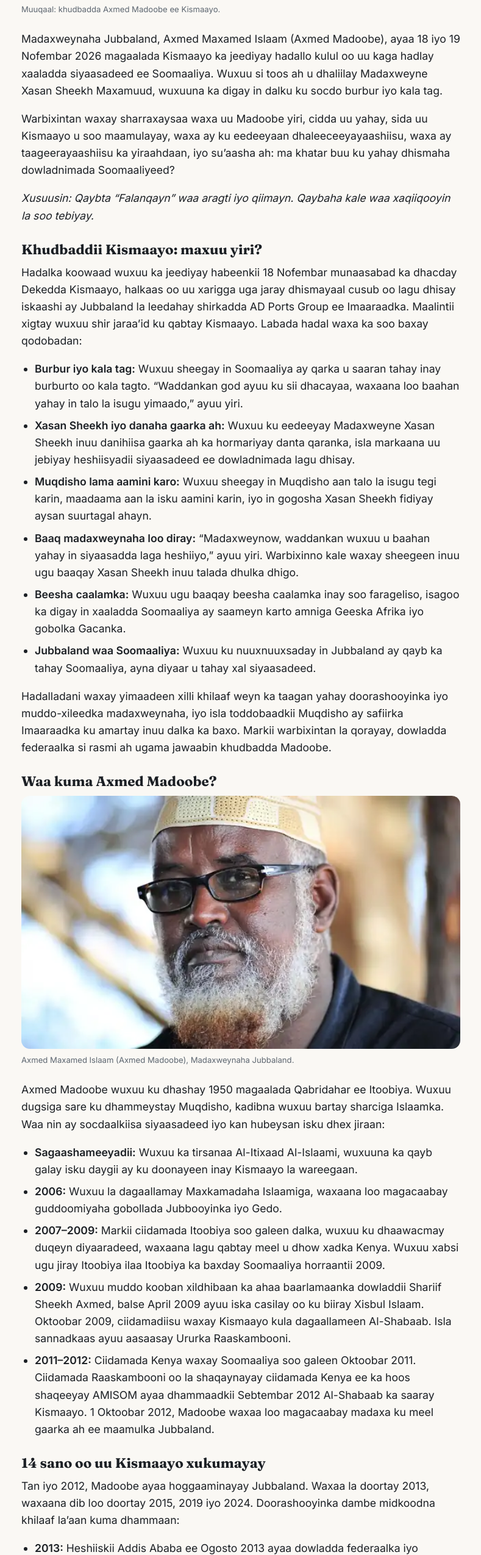
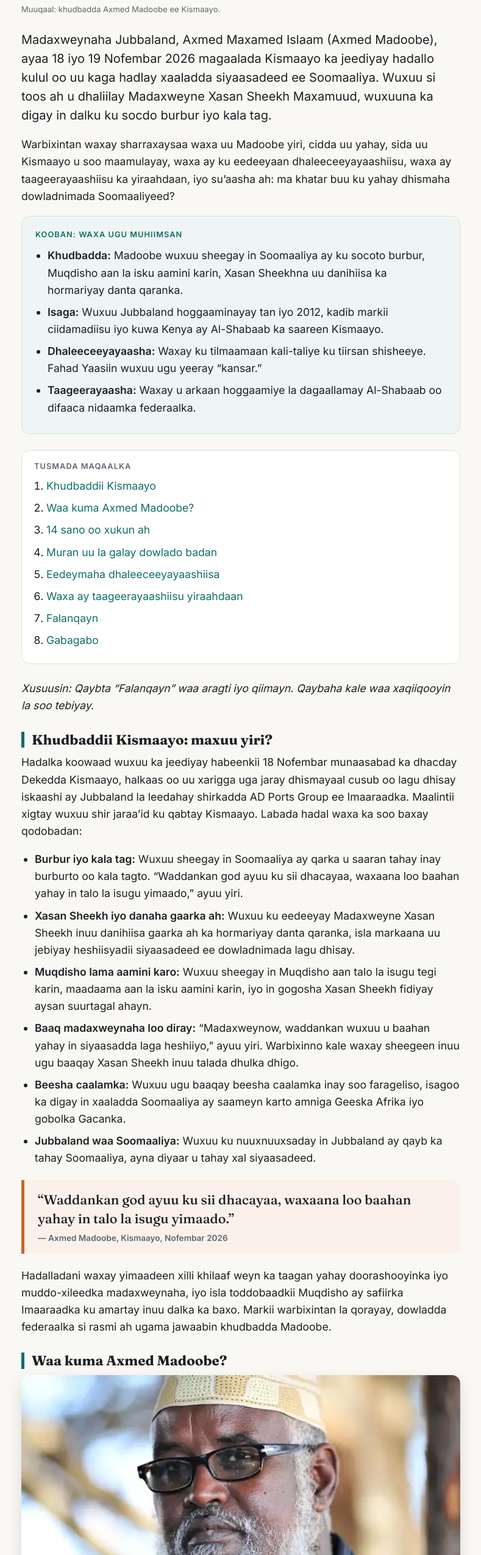
Before and after one commit to mudu1384-eng/horn-diaspora, a plain HTML site: page axmed-madoobe.html in a window 1280 px wide. Shown: the part 980-3530 px from the top of the page at 61% size, without its empty margins (245-1034 px from the left). Drawn offline with Linux system fonts and the light colour scheme.

Commit message:
Update axmed-madoobe.html

```diff
--- a/axmed-madoobe.html
+++ b/axmed-madoobe.html
@@ -45,6 +45,30 @@
   .article-body ul{margin:0 0 18px 22px;font-size:1.05rem}
   .article-body a{color:var(--accent)}
   .article-body li{margin-bottom:8px}
+  .article-body h3{border-left:5px solid var(--accent);padding-left:12px;scroll-margin-top:80px}
+  .article-body .lead{font-size:1.25rem;line-height:1.55;color:var(--ink)}
+  .keybox{background:var(--soft);border:1px solid #cfe3e1;border-radius:14px;padding:20px 22px;margin:0 0 26px}
+  .keybox h4{font-family:Inter,sans-serif;font-size:.8rem;letter-spacing:.08em;text-transform:uppercase;color:var(--accent);margin-bottom:10px}
+  .keybox ul{margin:0 0 0 20px!important}
+  .toc{border:1px solid var(--line);border-radius:14px;padding:16px 20px;margin:0 0 26px;background:var(--card)}
+  .toc h4{font-family:Inter,sans-serif;font-size:.8rem;letter-spacing:.08em;text-transform:uppercase;color:var(--muted);margin-bottom:8px}
+  .toc ol{margin:0 0 0 20px;font-size:1rem}
+  .toc a{text-decoration:none;color:var(--accent)}
+  .pull{border-left:5px solid var(--accent-2);background:#fbf1ea;border-radius:0 14px 14px 0;padding:18px 22px;margin:22px 0;font-family:Fraunces,Georgia,serif;font-size:1.35rem;line-height:1.4}
+  .pull cite{display:block;margin-top:8px;font:600 .85rem Inter,sans-serif;color:var(--muted);font-style:normal}
+  .facts{width:100%;border-collapse:collapse;margin:0 0 22px;font-size:1rem;background:var(--card);border:1px solid var(--line);border-radius:12px;overflow:hidden}
+  .facts td{padding:10px 14px;border-bottom:1px solid var(--line);vertical-align:top}
+  .facts td:first-child{font-weight:600;width:38%;color:var(--muted)}
+  .article-body ul.timeline{list-style:none;margin-left:0!important;border-left:3px solid var(--line);padding-left:18px}
+  .article-body ul.timeline li{position:relative}
+  .article-body ul.timeline li:before{content:"";position:absolute;left:-26px;top:7px;width:13px;height:13px;border-radius:50%;background:var(--accent)}
+  .article-body ul.cons,.article-body ul.pros{list-style:none;margin-left:0!important;border-radius:14px;padding:16px 18px}
+  .article-body ul.cons{background:#fbeeee;border:1px solid #efcfcf}
+  .article-body ul.pros{background:#edf7ef;border:1px solid #cde6d2}
+  .analysis{background:#1b1f24;color:#f1efe9;border-radius:16px;padding:6px 24px 10px;margin:30px 0}
+  .analysis h3{color:#fff;border-left-color:var(--accent-2)!important}
+  .analysis em{color:#c9ced4}
+  .article-body figure img{box-shadow:0 10px 26px rgba(0,0,0,.12)}
 </style>
 </head>
 <body>
@@ -64,12 +88,28 @@
 <p class="meta" style="margin-bottom:24px">Muuqaal: khudbadda Axmed Madoobe ee Kismaayo.</p>
     <div class="article-body">
 
-<p>Madaxweynaha Jubbaland, Axmed Maxamed Islaam (Axmed Madoobe), ayaa 18 iyo 19 Nofembar 2026 magaalada Kismaayo ka jeediyay hadallo kulul oo uu kaga hadlay xaaladda siyaasadeed ee Soomaaliya. Wuxuu si toos ah u dhaliilay Madaxweyne Xasan Sheekh Maxamuud, wuxuuna ka digay in dalku ku socdo burbur iyo kala tag.</p>
+<p class="lead">Madaxweynaha Jubbaland, Axmed Maxamed Islaam (Axmed Madoobe), ayaa 18 iyo 19 Nofembar 2026 magaalada Kismaayo ka jeediyay hadallo kulul oo uu kaga hadlay xaaladda siyaasadeed ee Soomaaliya. Wuxuu si toos ah u dhaliilay Madaxweyne Xasan Sheekh Maxamuud, wuxuuna ka digay in dalku ku socdo burbur iyo kala tag.</p>
 <p>Warbixintan waxay sharraxaysaa waxa uu Madoobe yiri, cidda uu yahay, sida uu Kismaayo u soo maamulayay, waxa ay ku eedeeyaan dhaleeceeyayaashiisu, waxa ay taageerayaashiisu ka yiraahdaan, iyo su’aasha ah: ma khatar buu ku yahay dhismaha dowladnimada Soomaaliyeed?</p>
+<div class="keybox"><h4>Kooban: waxa ugu muhiimsan</h4><ul>
+<li><strong>Khudbadda:</strong> Madoobe wuxuu sheegay in Soomaaliya ay ku socoto burbur, Muqdisho aan la isku aamini karin, Xasan Sheekhna uu danihiisa ka hormariyay danta qaranka.</li>
+<li><strong>Isaga:</strong> Wuxuu Jubbaland hoggaaminayay tan iyo 2012, kadib markii ciidamadiisu iyo kuwa Kenya ay Al-Shabaab ka saareen Kismaayo.</li>
+<li><strong>Dhaleeceeyayaasha:</strong> Waxay ku tilmaamaan kali-taliye ku tiirsan shisheeye. Fahad Yaasiin wuxuu ugu yeeray “kansar.”</li>
+<li><strong>Taageerayaasha:</strong> Waxay u arkaan hoggaamiye la dagaallamay Al-Shabaab oo difaaca nidaamka federaalka.</li>
+</ul></div>
+<nav class="toc"><h4>Tusmada maqaalka</h4><ol>
+<li><a href="#khudbadda">Khudbaddii Kismaayo</a></li>
+<li><a href="#waa-kuma">Waa kuma Axmed Madoobe?</a></li>
+<li><a href="#14-sano">14 sano oo xukun ah</a></li>
+<li><a href="#muran">Muran uu la galay dowlado badan</a></li>
+<li><a href="#dhaleeceyn">Eedeymaha dhaleeceeyayaashiisa</a></li>
+<li><a href="#taageero">Waxa ay taageerayaashiisu yiraahdaan</a></li>
+<li><a href="#falanqayn">Falanqayn</a></li>
+<li><a href="#gabagabo">Gabagabo</a></li>
+</ol></nav>
 <p><em>Xusuusin: Qaybta “Falanqayn” waa aragti iyo qiimayn. Qaybaha kale waa xaqiiqooyin la soo tebiyay.</em></p>
 
 
-<h3>Khudbaddii Kismaayo: maxuu yiri?</h3>
+<h3 id="khudbadda">Khudbaddii Kismaayo: maxuu yiri?</h3>
 <p>Hadalka koowaad wuxuu ka jeediyay habeenkii 18 Nofembar munaasabad ka dhacday Dekedda Kismaayo, halkaas oo uu xarigga uga jaray dhismayaal cusub oo lagu dhisay iskaashi ay Jubbaland la leedahay shirkadda AD Ports Group ee Imaaraadka. Maalintii xigtay wuxuu shir jaraa’id ku qabtay Kismaayo. Labada hadal waxa ka soo baxay qodobadan:</p>
 <ul>
 <li><strong>Burbur iyo kala tag:</strong> Wuxuu sheegay in Soomaaliya ay qarka u saaran tahay inay burburto oo kala tagto. “Waddankan god ayuu ku sii dhacayaa, waxaana loo baahan yahay in talo la isugu yimaado,” ayuu yiri.</li>
@@ -79,12 +119,21 @@
 <li><strong>Beesha caalamka:</strong> Wuxuu ugu baaqay beesha caalamka inay soo farageliso, isagoo ka digay in xaaladda Soomaaliya ay saameyn karto amniga Geeska Afrika iyo gobolka Gacanka.</li>
 <li><strong>Jubbaland waa Soomaaliya:</strong> Wuxuu ku nuuxnuuxsaday in Jubbaland ay qayb ka tahay Soomaaliya, ayna diyaar u tahay xal siyaasadeed.</li>
 </ul>
+<blockquote class="pull">“Waddankan god ayuu ku sii dhacayaa, waxaana loo baahan yahay in talo la isugu yimaado.”<cite>— Axmed Madoobe, Kismaayo, Nofembar 2026</cite></blockquote>
 <p>Hadalladani waxay yimaadeen xilli khilaaf weyn ka taagan yahay doorashooyinka iyo muddo-xileedka madaxweynaha, iyo isla toddobaadkii Muqdisho ay safiirka Imaaraadka ku amartay inuu dalka ka baxo. Markii warbixintan la qorayay, dowladda federaalka si rasmi ah ugama jawaabin khudbadda Madoobe.</p>
 
-<h3>Waa kuma Axmed Madoobe?</h3>
+<h3 id="waa-kuma">Waa kuma Axmed Madoobe?</h3>
 <figure style="margin:0 0 24px"><img src="axmed-madoobe.webp" alt="Axmed Madoobe, Madaxweynaha Jubbaland" style="width:100%;border-radius:14px;display:block"><figcaption class="meta" style="margin-top:8px">Axmed Maxamed Islaam (Axmed Madoobe), Madaxweynaha Jubbaland.</figcaption></figure>
+<table class="facts">
+<tr><td>Magaca buuxa</td><td>Axmed Maxamed Islaam (Axmed Madoobe)</td></tr>
+<tr><td>Dhalasho</td><td>1950, Qabridahar (Itoobiya)</td></tr>
+<tr><td>Xilka</td><td>Madaxweynaha Jubbaland</td></tr>
+<tr><td>Xukunka</td><td>Tan iyo 2012 (14 sano)</td></tr>
+<tr><td>Ururka</td><td>Guddoomiyaha Ururka Raaskambooni</td></tr>
+<tr><td>Doorashooyinka</td><td>2013, 2015, 2019, 2024</td></tr>
+</table>
 <p>Axmed Madoobe wuxuu ku dhashay 1950 magaalada Qabridahar ee Itoobiya. Wuxuu dugsiga sare ku dhammeystay Muqdisho, kadibna wuxuu bartay sharciga Islaamka. Waa nin ay socdaalkiisa siyaasadeed iyo kan hubeysan isku dhex jiraan:</p>
-<ul>
+<ul class="timeline">
 <li><strong>Sagaashameeyadii:</strong> Wuxuu ka tirsanaa Al-Itixaad Al-Islaami, wuxuuna ka qayb galay isku daygii ay ku doonayeen inay Kismaayo la wareegaan.</li>
 <li><strong>2006:</strong> Wuxuu la dagaallamay Maxkamadaha Islaamiga, waxaana loo magacaabay guddoomiyaha gobollada Jubbooyinka iyo Gedo.</li>
 <li><strong>2007–2009:</strong> Markii ciidamada Itoobiya soo galeen dalka, wuxuu ku dhaawacmay duqeyn diyaaradeed, waxaana lagu qabtay meel u dhow xadka Kenya. Wuxuu xabsi ugu jiray Itoobiya ilaa Itoobiya ka baxday Soomaaliya horraantii 2009.</li>
@@ -92,16 +141,16 @@
 <li><strong>2011–2012:</strong> Ciidamada Kenya waxay Soomaaliya soo galeen Oktoobar 2011. Ciidamada Raaskambooni oo la shaqaynayay ciidamada Kenya ee ka hoos shaqeeyay AMISOM ayaa dhammaadkii Sebtembar 2012 Al-Shabaab ka saaray Kismaayo. 1 Oktoobar 2012, Madoobe waxaa loo magacaabay madaxa ku meel gaarka ah ee maamulka Jubbaland.</li>
 </ul>
 
-<h3>14 sano oo uu Kismaayo xukumayay</h3>
+<h3 id="14-sano">14 sano oo uu Kismaayo xukumayay</h3>
 <p>Tan iyo 2012, Madoobe ayaa hoggaaminayay Jubbaland. Waxaa la doortay 2013, waxaana dib loo doortay 2015, 2019 iyo 2024. Doorashooyinka dambe midkoodna khilaaf la’aan kuma dhammaan:</p>
-<ul>
+<ul class="timeline">
 <li><strong>2013:</strong> Heshiiskii Addis Ababa ee Ogosto 2013 ayaa dowladda federaalka iyo Jubbaland ku heshiiyeen in maamulka la aqoonsado, ciidamadiisana lagu daro Ciidanka Xoogga Dalka.</li>
 <li><strong>2019:</strong> Wuxuu ku guuleystay doorasho uusan ku jirin musharax xooggan oo kale. Mucaaradku waxay sheegeen in doorashadu aysan dimuqraadi ahayn oo natiijada la maroojiyay. Dowladdii Farmaajo waxay qaadacday doorashada, waxayna taageertay doorasho kale oo is barbar socota. 2020 dagaal culus ayaa u dhexeeyay ciidamada dowladda federaalka iyo kuwa Jubbaland agagaarka xadka Kenya.</li>
 <li><strong>2024:</strong> Waxaa dib loogu doortay doorasho dadban oo ku dhisan habkii beelaha. Dowladda Xasan Sheekh ma aqoonsan, iyadoo ku doodaysay in dalku u socdo doorasho qof iyo cod ah. Maxkamad Jubbaland ah ayaa amar xarig ah u soo saartay Xasan Sheekh, dowladda federaalkuna waxay iyaduna amar xarig u soo saartay Madoobe, iyadoo ku eedeysay khiyaano qaran.</li>
 <li><strong>Raaskambooni, Diseembar 2024:</strong> Dagaal ayaa u dhexeeyay ciidamada federaalka iyo kuwa Jubbaland. Jubbaland ayaa la wareegtay magaalada, dowladda federaalkuna ciidamadeeda waa ka saartay gobolka Jubbada Hoose.</li>
 </ul>
 
-<h3>Muran uu la galay dowlado badan</h3>
+<h3 id="muran">Muran uu la galay dowlado badan</h3>
 <p>Dhaleeceeyayaashiisu waxay sheegaan in Madoobe uu khilaaf la galay ku dhawaad dowlad kasta oo Muqdisho fadhiday. Waxa ay tusaale u soo qaataan:</p>
 <ul>
 <li>Waqtiga dowladdii ku meel gaarka ahayd ee Cabdullaahi Yuusuf, wuxuu la jiray Maxkamadaha Islaamiga oo dowladdaas iyo ciidamada Itoobiya la dagaallamay.</li>
@@ -112,33 +161,37 @@
 </ul>
 <p>Si kastaba ha ahaatee, Madoobe marar badan ayuu heshiis la galay dowladaha dhexe. Tusaale ahaan wuxuu saxiixay heshiiskii Addis Ababa 2013, wuxuuna Sebtembar 2020 Muqdisho kula kulmay Farmaajo, halkaas oo ay is-afgarad ku gaareen.</p>
 
-<h3>Eedeymaha dhaleeceeyayaashiisa: “kali-taliye”</h3>
+<h3 id="dhaleeceyn">Eedeymaha dhaleeceeyayaashiisa: “kali-taliye”</h3>
 <p>Mucaaradka Jubbaland iyo dad badan oo siyaasiyiin ah waxay Madoobe ku tilmaamaan kali-taliye. Waxa ay tusaale u soo qaataan:</p>
-<ul>
+<ul class="cons">
 <li><strong>Muddada:</strong> 14 sano ayuu xukunka hayay, wuxuuna haystaa muddo-xileedkiisii saddexaad.</li>
 <li><strong>Doorashooyinka:</strong> Doorashooyinkiisa waa dadban, waxayna ku dhisan yihiin tiro yar oo ergo ah. Mucaaradku waxay ku eedeeyaan inuu doorashooyinka maroorsado.</li>
 <li><strong>Taageerada shisheeye:</strong> Waxay ku eedeeyaan inuu ku tiirsan yahay Kenya iyo dowlado kale oo shisheeye, si uu xukunka ugu sii haysto.</li>
 <li><strong>Dagaallada:</strong> Waxay sheegaan in khilaafkiisa uu marar badan u horseeday dagaal dhex mara ciidamada Soomaaliyeed, sida Gedo 2020 iyo Raaskambooni 2024.</li>
 </ul>
+<blockquote class="pull">“Kansar ku dhex jira siyaasadda Soomaaliya.”<cite>— Fahad Yaasiin, madaxii hore ee NISA, Juun 2022</cite></blockquote>
 <p>Mid ka mid ah eedeymaha ugu culus waxaa jeediyay Fahad Yaasiin, oo ahaa madaxa hay’adda sirdoonka (NISA) xilligii Farmaajo. Waraysi uu bixiyay Juun 2022, Fahad wuxuu Madoobe ku tilmaamay <strong>“kansar ku dhex jira siyaasadda Soomaaliya,”</strong> wuxuuna yiri dalku wuu hagaagi doonaa maalinta uu Madoobe tago. Wuxuu sidoo kale ku tilmaamay “mashruuc shisheeye oo Soomaaliya lagu beeray,” wuxuuna ku eedeeyay Kenya inay xukunka ku haysay si ay daneheeda u ilaashato.</p>
 <p>Waxaa muhiim ah in la ogaado in Fahad Yaasiin uu isagu yahay shakhsi muran badan dhaliyay. 2020, sarkaal ka tirsan ciidamada Jubbaland ayaa sheegay in Fahad iyo dowladdii Farmaajo ay u ballan qaadeen hal milyan oo doollar si uu uga caawiyo xilka ka qaadista Madoobe. Arrintaas oo kale waxay muujinaysaa in khilaafka Madoobe iyo Muqdisho uu yahay mid labada dhinac leh.</p>
 
-<h3>Waxa ay taageerayaashiisu yiraahdaan</h3>
+<h3 id="taageero">Waxa ay taageerayaashiisu yiraahdaan</h3>
 <p>Taageerayaasha Madoobe iyo dad badan oo reer Jubbaland ah waxay arrinta u arkaan si kale:</p>
-<ul>
+<ul class="pros">
 <li><strong>Xoreynta Kismaayo:</strong> Ciidamadiisa ayaa door weyn ka qaatay ka saaridda Al-Shabaab magaalada Kismaayo 2012, waxayna sheegaan inuu yahay hoggaamiye la dagaallamay Al-Shabaab sannado badan.</li>
 <li><strong>Dowlad-goboleed shaqaynaysa:</strong> Waxay sheegaan in Jubbaland ay ku dhisantay dakhliga dekedda iyo canshuuraha, ayna leedahay ciidamo iyo hay’ado, xitaa markii dowladda dhexe ay ka hor imaanaysay.</li>
 <li><strong>Difaaca federaalka:</strong> Waxay sheegaan in Madoobe uu ilaalinayo nidaamka federaalka, kana hortaagan yahay awood isku ururin oo Muqdisho ah.</li>
 <li><strong>Isaga laftiisu:</strong> Nofembar 2024, Madoobe wuxuu yiri: “Kenyan ma ihi, Itoobiyaan ma ihi, Soomaali baan ahay.” Wuxuu Xasan Sheekh ku eedeeyaa inuu isagu yahay ka u janjeera kali-talis, isagoo xilka sii haysta muddadiisa kadib, kana fogaanaya wadatashiga.</li>
 </ul>
 
-<h3>Falanqayn: Ma khatar buu ku yahay dhismaha dowladnimada?</h3>
+<div class="analysis">
+<h3 id="falanqayn">Falanqayn: Ma khatar buu ku yahay dhismaha dowladnimada?</h3>
 <p><em>Qaybtani waa falanqayn, ee ma aha war.</em></p>
 <p>Su’aashan jawaab fudud ma leh. Dhaleeceeyayaashiisu waxay leeyihiin doodo culus: hoggaamiye 14 sano xukunka haya, doorasho dadban ku soo laabtay, ciidamo u gaar ah leh, dowlado shisheeye xiriir toos ah la leh, ciidamadiisuna ay dhowr jeer la dagaallameen ciidamada qaranka. Arrimahaas oo dhan waxay wiiqaan awoodda dowladda dhexe. Khubarada amniga ayaa sidoo kale ka digay in khilaafka Muqdisho iyo Kismaayo uu Al-Shabaab u furo meel ay ka soo galaan.</p>
 <p>Laakiin dhibaatadu kaligiis kuma koobna. Dowladdii Farmaajo iyo tan Xasan Sheekh labaduba waxay isku dayeen inay xoog iyo siyaasad ku beddelaan maamulka Jubbaland. Dastuurka ku meel gaarka ah weli ma cadeyn awoodda u dhexeysa dowladda dhexe iyo dowlad-goboleedyada. Haddii Madoobe maanta tago, khilaafka ku saabsan cidda leh awoodda dekedaha, ciidamada iyo doorashooyinka ma dhammaan doono.</p>
 <p>Waxa la oran karaa Madoobe wuxuu calaamad u yahay dhibaato weyn oo ka jirta nidaamka federaalka Soomaaliya: madaxda goboleedyada iyo madaxda Muqdisho midkoodna ma aamino kan kale, labaduna xukunka way sii haystaan iyagoon doorasho la isku raacsan yahay qaban.</p>
 
-<h3>Gabagabo</h3>
+</div>
+
+<h3 id="gabagabo">Gabagabo</h3>
 <p>Khudbadda Kismaayo waxay muujisay in kala fogaanshaha Muqdisho iyo Kismaayo uu sii ballaaranayo. Madoobe wuxuu Xasan Sheekh ku eedeeyay inuu dalka u horseedayo burbur, halka dhaleeceeyayaashiisuna ay isaga ku eedeeyaan inuu dowladnimada wiiqayo.</p>
 <p>Shacabka Soomaaliyeed waxay u baahan yihiin in madaxdooda ay ka heshiiyaan doorasho la isku raacsan yahay iyo xadka awoodda dowladda dhexe iyo dowlad-goboleedyada. Inta taasi dhici weydo, khilaaf noocan oo kale ah wuu sii socon doonaa, ciddii xukunka haysaba.</p>
 
```
